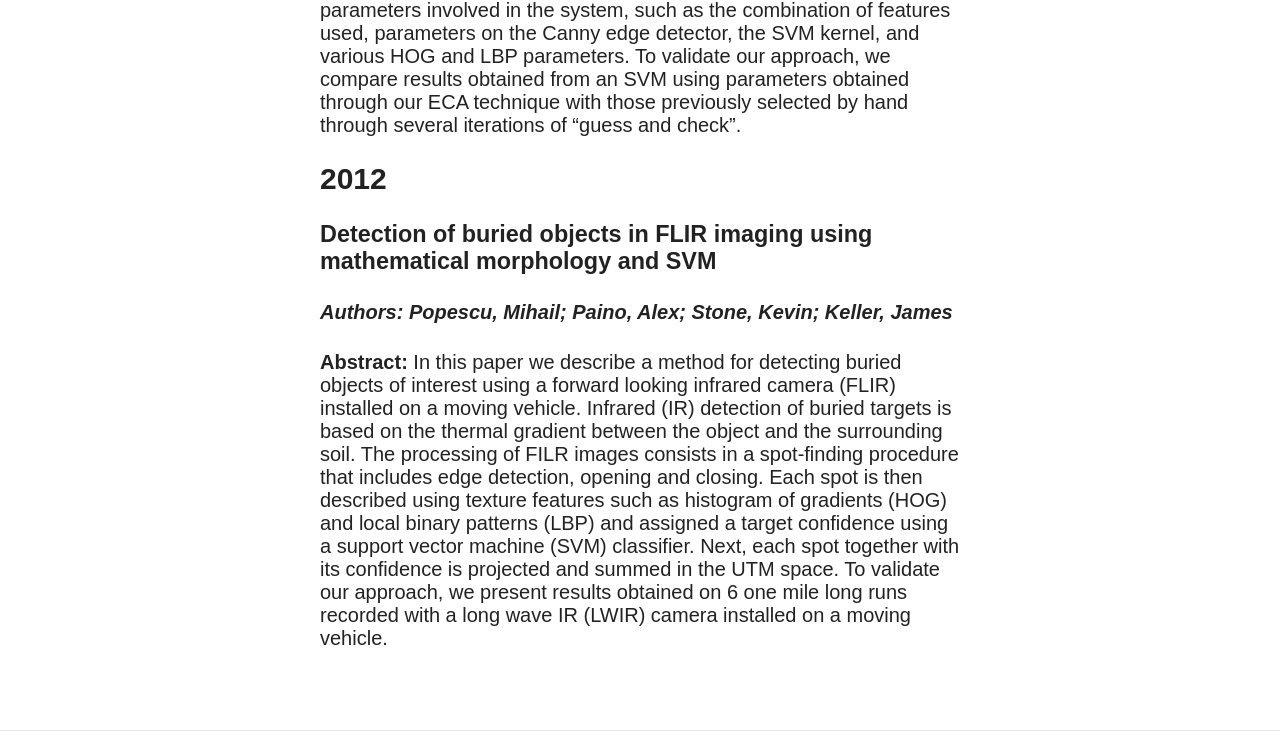
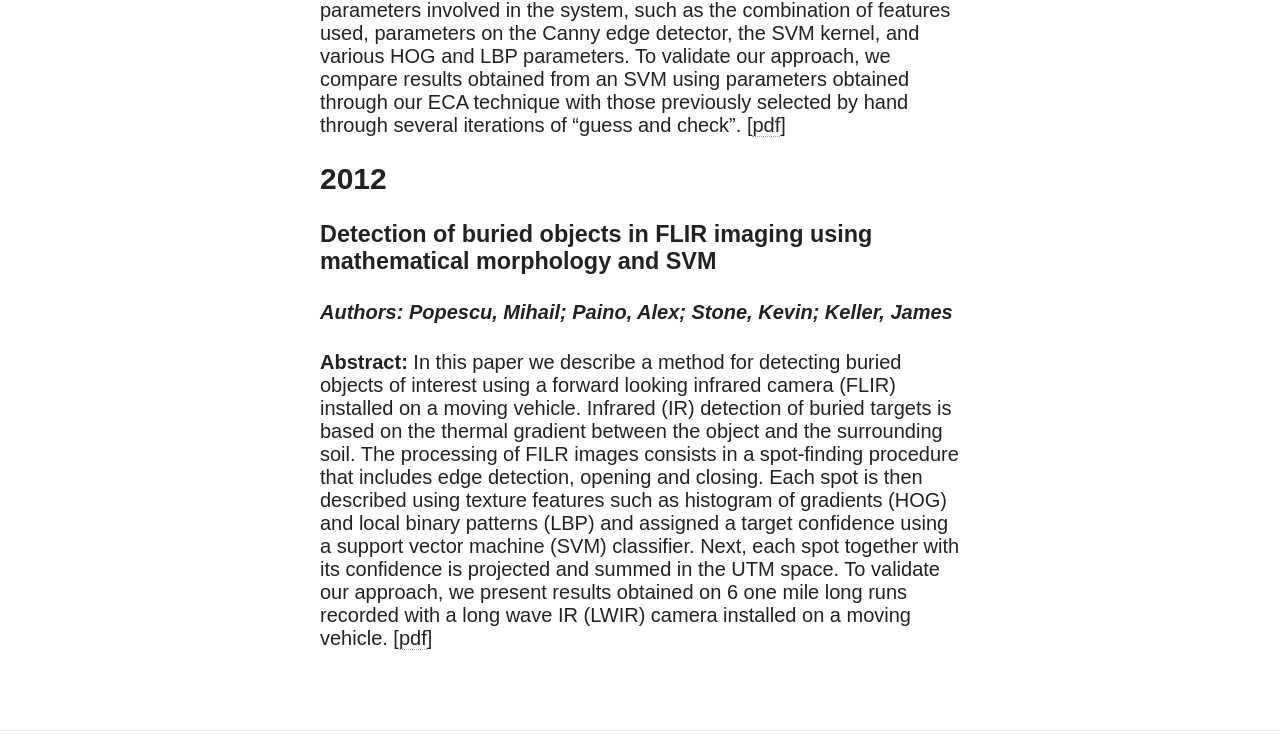
Before and after one commit to atpaino/atpaino.github.io, a Jekyll site: the page built from research.markdown, in a window 1280 px wide. Shown: the part 1108-1847 px from the top of the page. Built offline with Jekyll 4.4.1, drawn with Linux system fonts in a browser that asks for light colours; nearby versions of some CDN libraries; comment, search, counter and statistics services are not loaded; some of the changed text lies outside the part shown.

Commit message:
Added pdfs of papers

```diff
--- a/research.markdown
+++ b/research.markdown
@@ -26,6 +26,7 @@ Past Work and Publications
 #### *Authors: Paino, Alex; Popescu, Mihail; Keller, James; Stone, Kevin*
 
 __Abstract:__ In this paper we describe an approach for optimizing the parameters of a Support Vector Machine (SVM) as part of an algorithm used to detect buried objects in forward looking infrared (FLIR) imagery captured by a camera installed on a moving vehicle. The overall algorithm consists of a spot-finding procedure (to look for potential targets) followed by the extraction of several features from the neighborhood of each spot. The features include local binary pattern (LBP) and histogram of oriented gradients (HOG) as these are good at detecting texture classes. Finally, we project and sum each hit into UTM space along with its confidence value (obtained from the SVM), producing a confidence map for ROC analysis. In this work, we use an Evolutionary Computation Algorithm (ECA) to optimize various parameters involved in the system, such as the combination of features used, parameters on the Canny edge detector, the SVM kernel, and various HOG and LBP parameters. To validate our approach, we compare results obtained from an SVM using parameters obtained through our ECA technique with those previously selected by hand through several iterations of "guess and check".
+\[[pdf](/pdfs/SPIE2013_8709-47ECAmanuscriptPainoFINAL.pdf)\]
 
 2012
 ----
@@ -35,3 +36,4 @@ __Abstract:__ In this paper we describe an approach for optimizing the parameter
 #### *Authors: Popescu, Mihail; Paino, Alex; Stone, Kevin; Keller, James*
 
 __Abstract:__ In this paper we describe a method for detecting buried objects of interest using a forward looking infrared camera (FLIR) installed on a moving vehicle. Infrared (IR) detection of buried targets is based on the thermal gradient between the object and the surrounding soil. The processing of FILR images consists in a spot-finding procedure that includes edge detection, opening and closing. Each spot is then described using texture features such as histogram of gradients (HOG) and local binary patterns (LBP) and assigned a target confidence using a support vector machine (SVM) classifier. Next, each spot together with its confidence is projected and summed in the UTM space. To validate our approach, we present results obtained on 6 one mile long runs recorded with a long wave IR (LWIR) camera installed on a moving vehicle.
+\[[pdf](/pdfs/flir_cisda2012_last.pdf)\]
```
Also changed, not shown: 2 other files.
